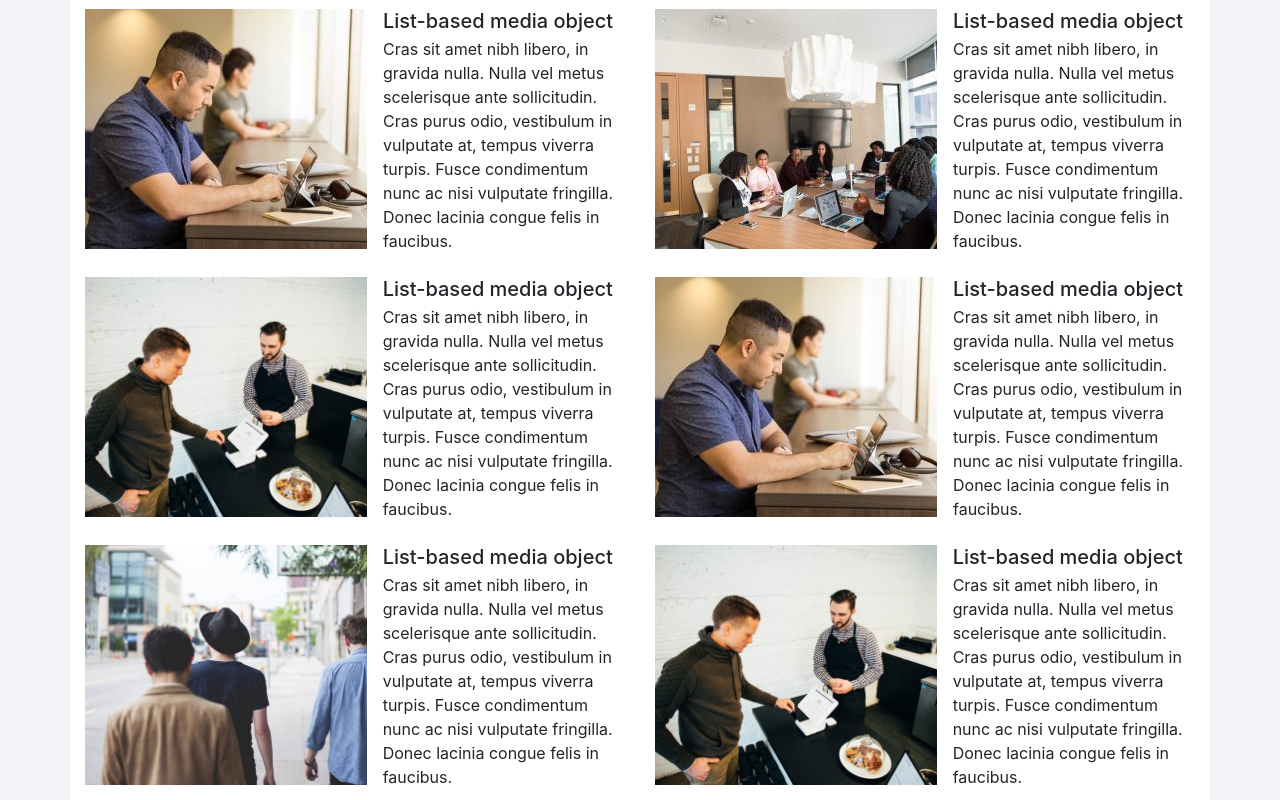
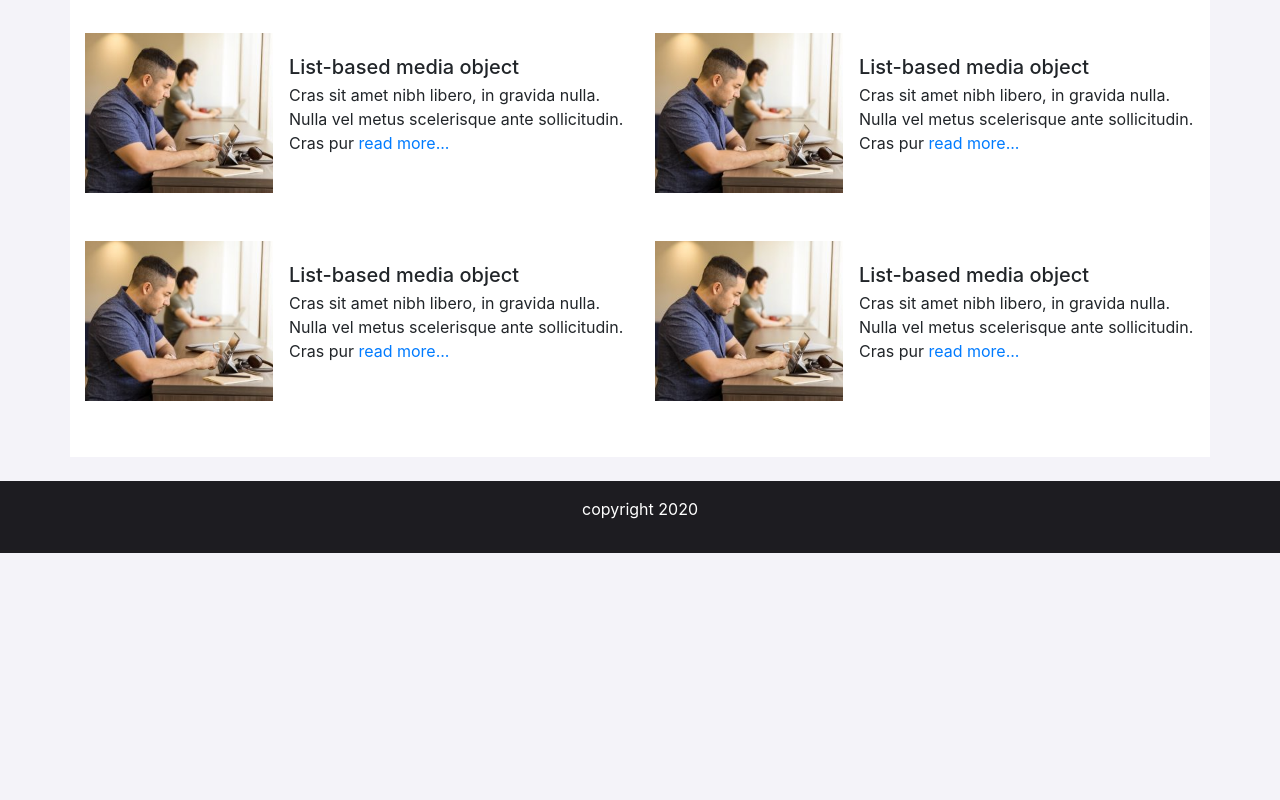
Before and after one commit to ajtech129/Bootstrap-4-Projects, a plain HTML site: page index.html in a window 1280 px wide. Shown: the part 860-1660 px from the top of the page. After the commit the page ends 1413 px from the top, so only its background shows below. Drawn offline with nearby package versions, Linux system fonts and the light colour scheme.

Commit message:
update index.html. align daily update field. comment the sports field. sports field is not responsive. add javascript code for read more

```diff
--- a/index.html
+++ b/index.html
@@ -6,6 +6,11 @@
     <title>Ulkkazcha</title>
     <link rel="stylesheet" href="https://stackpath.bootstrapcdn.com/bootstrap/4.5.0/css/bootstrap.min.css" integrity="sha384-9aIt2nRpC12Uk9gS9baDl411NQApFmC26EwAOH8WgZl5MYYxFfc+NcPb1dKGj7Sk" crossorigin="anonymous">
     <link rel="stylesheet" href="style.css">
+      <style>
+          .show-read-more .more-text{
+              display: none;
+          }
+      </style>
   </head>
 <body>
 
@@ -35,7 +40,7 @@
           <span class="navbar-toggler-icon px-1 py-5 d-none d-lg-block"><img src="img/logo.png" alt="News_Portal" height="35"></span>
          </div>
          <nav class="navbar navbar-expand-lg navbar-light bg-light">
-          <a class="navbar-brand d-lg-none" href="#"><img src="img/logo.png" alt="News_Portal" height="35"></a>
+          <a class="navbar-brand d-lg-none" href="#"><img src="img1/logo.png" alt="News_Portal" height="35"></a>
         <button class="navbar-toggler" type="button" data-toggle="collapse" data-target="#navbarNav" aria-controls="navbarNav" aria-expanded="false" aria-label="Toggle navigation">
           <span class="navbar-toggler-icon"></span>
         </button>
@@ -165,7 +170,7 @@
             </div>
         </div>
     </section>
-
+<!--Daily Update-->
     <section class="my-4">
       <div class="container bg-white py-2 ">
           <h2 class="my-4">Daily Update</h2>
@@ -173,25 +178,32 @@
           <div class="row">
               <div class="col-lg-6 my-2">
                   <ul class="list-unstyled">
-                        <li class="media">
-                          <img src="img/img4.jpg" style="height: 15rem;" class="mr-3" alt="...">
-                          <div class="media-body">
+                      <li class="card d-md-none mb-4">
+                          <img class="card-img-top" src="img/img1.jpg" alt="Card image cap">
+                          <div class="card-body">
                             <h5 class="mt-0 mb-1">List-based media object</h5>
-                            Cras sit amet nibh libero, in gravida nulla. Nulla vel metus scelerisque ante sollicitudin. Cras purus odio, vestibulum in vulputate at, tempus viverra turpis. Fusce condimentum nunc ac nisi vulputate fringilla. Donec lacinia congue felis in faucibus.
+                            <p class="card-text show-read-more">Cras sit amet nibh libero, in gravida nulla. Nulla vel metus scelerisque ante sollicitudin. Cras purus odio, vestibulum in vulputate at, tempus viverra turpis. Fusce condimentum nunc ac nisi vulputate fringilla. Donec lacinia congue felis in faucibus.</p>
                           </div>
                       </li>
-                        <li class="media my-4">
-                          <img src="img/img1.jpg" style="height: 15rem;" class="mr-3" alt="...">
-                          <div class="media-body">
+                      <li class="media d-none d-md-inline-flex my-4">
+                        <img src="img/img4.jpg" style="height: 10rem;" class="mr-3" alt="...">
+                        <div class="media-body justify-content-center align-self-center">
                             <h5 class="mt-0 mb-1">List-based media object</h5>
-                            Cras sit amet nibh libero, in gravida nulla. Nulla vel metus scelerisque ante sollicitudin. Cras purus odio, vestibulum in vulputate at, tempus viverra turpis. Fusce condimentum nunc ac nisi vulputate fringilla. Donec lacinia congue felis in faucibus.
+                            <p class="show-read-more">Cras sit amet nibh libero, in gravida nulla. Nulla vel metus scelerisque ante sollicitudin. Cras purus odio, vestibulum in vulputate at, tempus viverra turpis. Fusce condimentum nunc ac nisi vulputate fringilla. Donec lacinia congue felis in faucibus.</p>
                         </div>
                       </li>
-                        <li class="media">
-                          <img src="img/img2.jpg" style="height: 15rem;" class="mr-3" alt="...">
-                          <div class="media-body">
+                      <li class="card d-md-none mb-2">
+                          <img class="card-img-top" src="img/img1.jpg" alt="Card image cap">
+                          <div class="card-body">
                             <h5 class="mt-0 mb-1">List-based media object</h5>
-                            Cras sit amet nibh libero, in gravida nulla. Nulla vel metus scelerisque ante sollicitudin. Cras purus odio, vestibulum in vulputate at, tempus viverra turpis. Fusce condimentum nunc ac nisi vulputate fringilla. Donec lacinia congue felis in faucibus.
+                            <p class="card-text show-read-more">Cras sit amet nibh libero, in gravida nulla. Nulla vel metus scelerisque ante sollicitudin. Cras purus odio, vestibulum in vulputate at, tempus viverra turpis. Fusce condimentum nunc ac nisi vulputate fringilla. Donec lacinia congue felis in faucibus.</p>
+                          </div>
+                      </li>
+                      <li class="media d-none d-md-inline-flex my-4">
+                        <img src="img/img4.jpg" style="height: 10rem;" class="mr-3" alt="...">
+                        <div class="media-body justify-content-center align-self-center">
+                            <h5 class="mt-0 mb-1">List-based media object</h5>
+                            <p class="show-read-more">Cras sit amet nibh libero, in gravida nulla. Nulla vel metus scelerisque ante sollicitudin. Cras purus odio, vestibulum in vulputate at, tempus viverra turpis. Fusce condimentum nunc ac nisi vulputate fringilla. Donec lacinia congue felis in faucibus.</p>
                         </div>
                       </li>
                     </ul>
@@ -199,25 +211,32 @@
 
               <div class="col-lg-6 my-2">
                   <ul class="list-unstyled">
-                            <li class="media">
-                              <img src="img/img3.jpg" style="height: 15rem;" class="mr-3" alt="...">
-                              <div class="media-body">
+                      <li class="card d-md-none mb-4">
+                          <img class="card-img-top" src="img/img1.jpg" alt="Card image cap">
+                          <div class="card-body">
                             <h5 class="mt-0 mb-1">List-based media object</h5>
-                                Cras sit amet nibh libero, in gravida nulla. Nulla vel metus scelerisque ante sollicitudin. Cras purus odio, vestibulum in vulputate at, tempus viverra turpis. Fusce condimentum nunc ac nisi vulputate fringilla. Donec lacinia congue felis in faucibus.
+                            <p class="card-text show-read-more">Cras sit amet nibh libero, in gravida nulla. Nulla vel metus scelerisque ante sollicitudin. Cras purus odio, vestibulum in vulputate at, tempus viverra turpis. Fusce condimentum nunc ac nisi vulputate fringilla. Donec lacinia congue felis in faucibus.</p>
                           </div>
                       </li>
-                            <li class="media my-4">
-                              <img src="img/img4.jpg" style="height: 15rem;" class="mr-3" alt="...">
-                              <div class="media-body">
+                      <li class="media d-none d-md-inline-flex my-4">
+                        <img src="img/img4.jpg" style="height: 10rem;" class="mr-3" alt="...">
+                        <div class="media-body justify-content-center align-self-center">
                             <h5 class="mt-0 mb-1">List-based media object</h5>
-                                Cras sit amet nibh libero, in gravida nulla. Nulla vel metus scelerisque ante sollicitudin. Cras purus odio, vestibulum in vulputate at, tempus viverra turpis. Fusce condimentum nunc ac nisi vulputate fringilla. Donec lacinia congue felis in faucibus.
+                            <p class="show-read-more">Cras sit amet nibh libero, in gravida nulla. Nulla vel metus scelerisque ante sollicitudin. Cras purus odio, vestibulum in vulputate at, tempus viverra turpis. Fusce condimentum nunc ac nisi vulputate fringilla. Donec lacinia congue felis in faucibus.</p>
                         </div>
                       </li>
-                            <li class="media">
-                              <img src="img/img1.jpg" style="height: 15rem;" class="mr-3" alt="...">
-                              <div class="media-body">
+                      <li class="card d-md-none mb-2">
+                          <img class="card-img-top" src="img/img1.jpg" alt="Card image cap">
+                          <div class="card-body">
                             <h5 class="mt-0 mb-1">List-based media object</h5>
-                                Cras sit amet nibh libero, in gravida nulla. Nulla vel metus scelerisque ante sollicitudin. Cras purus odio, vestibulum in vulputate at, tempus viverra turpis. Fusce condimentum nunc ac nisi vulputate fringilla. Donec lacinia congue felis in faucibus.
+                            <p class="card-text show-read-more">Cras sit amet nibh libero, in gravida nulla. Nulla vel metus scelerisque ante sollicitudin. Cras purus odio, vestibulum in vulputate at, tempus viverra turpis. Fusce condimentum nunc ac nisi vulputate fringilla. Donec lacinia congue felis in faucibus.</p>
+                          </div>
+                      </li>
+                      <li class="media d-none d-md-inline-flex my-4">
+                        <img src="img/img4.jpg" style="height: 10rem;" class="mr-3" alt="...">
+                        <div class="media-body justify-content-center align-self-center">
+                            <h5 class="mt-0 mb-1">List-based media object</h5>
+                            <p class="show-read-more">Cras sit amet nibh libero, in gravida nulla. Nulla vel metus scelerisque ante sollicitudin. Cras purus odio, vestibulum in vulputate at, tempus viverra turpis. Fusce condimentum nunc ac nisi vulputate fringilla. Donec lacinia congue felis in faucibus.</p>
                         </div>
                       </li>
                     </ul>
@@ -225,7 +244,7 @@
           </div>
       </div>
   </section>
-
+<!--Sports--> <!--
     <section class="my-3">
       <div class="container bg-white py-2">
         <h2 class="py-2">Sports</h2>
@@ -276,13 +295,32 @@
           </div>
         </div>
       </div>
-    </section>
-
+    </section>  -->
+ <!--Footer-->
     <footer class="py-3">
         <p class="text-center text-white">copyright 2020</p>
     </footer>
     <script src="https://code.jquery.com/jquery-3.5.1.slim.min.js" integrity="sha384-DfXdz2htPH0lsSSs5nCTpuj/zy4C+OGpamoFVy38MVBnE+IbbVYUew+OrCXaRkfj" crossorigin="anonymous"></script>
     <script src="https://cdn.jsdelivr.net/npm/popper.js@1.16.0/dist/umd/popper.min.js" integrity="sha384-Q6E9RHvbIyZFJoft+2mJbHaEWldlvI9IOYy5n3zV9zzTtmI3UksdQRVvoxMfooAo" crossorigin="anonymous"></script>
     <script src="https://stackpath.bootstrapcdn.com/bootstrap/4.5.0/js/bootstrap.min.js" integrity="sha384-OgVRvuATP1z7JjHLkuOU7Xw704+h835Lr+6QL9UvYjZE3Ipu6Tp75j7Bh/kR0JKI" crossorigin="anonymous"></script>
+    <script>
+      $(document).ready(function(){
+        var maxLength = 100;
+        $(".show-read-more").each(function(){
+          var myStr = $(this).text();
+          if($.trim(myStr).length > maxLength){
+            var newStr = myStr.substring(0, maxLength);
+            var removedStr = myStr.substring(maxLength, $.trim(myStr).length);
+            $(this).empty().html(newStr);
+            $(this).append(' <a href="javascript:void(0);" class="read-more">read more...</a>');
+            $(this).append('<span class="more-text">' + removedStr + '</span>');
+          }
+        });
+        $(".read-more").click(function(){
+          $(this).siblings(".more-text").contents().unwrap();
+          $(this).remove();
+        });
+      });
+      </script>
   </body>
 </html>
```
Also changed, not shown: style.css (line endings or trailing spaces), 1 other file. Lines whose indentation alone changed are shown as unchanged.
